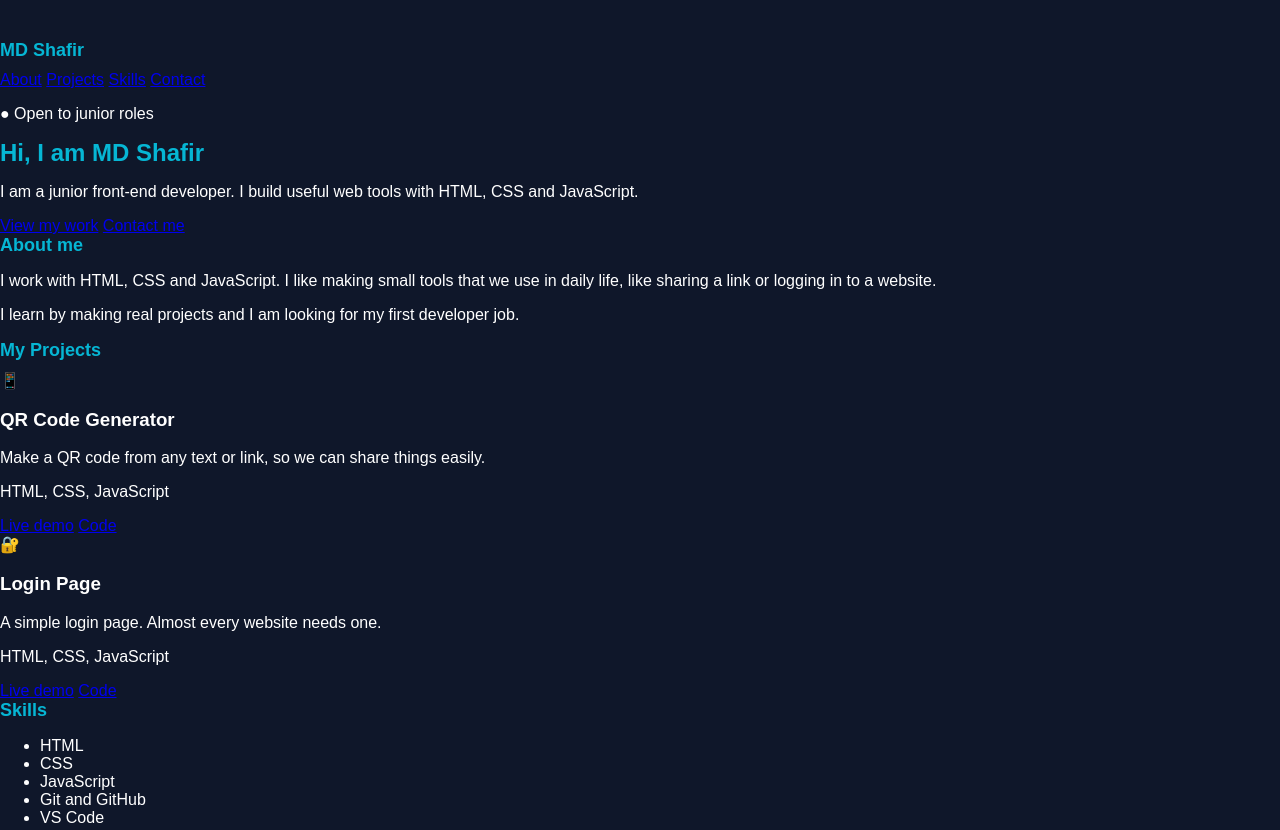
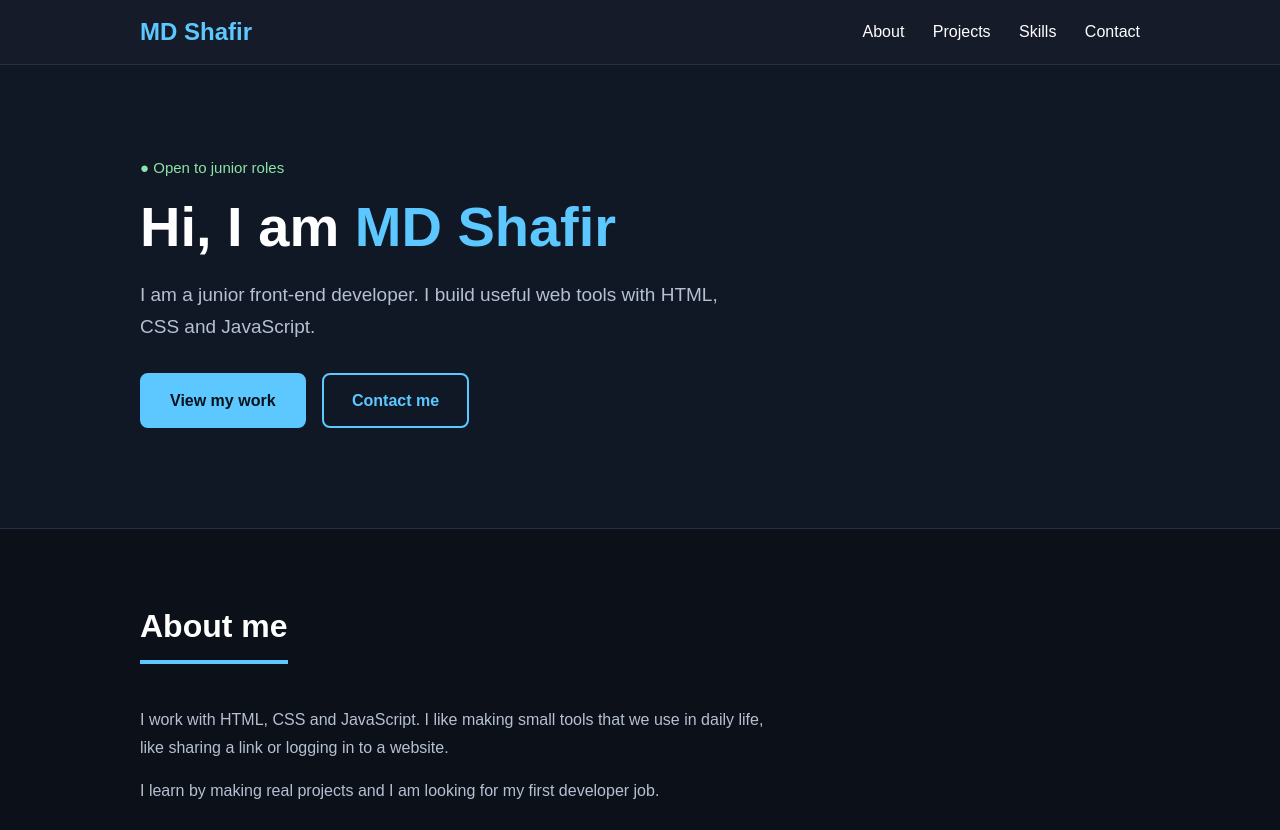
Before and after one commit to ShafirMD/portfolio, a plain HTML site: page index.html in a window 1280 px wide. Shown: the top 830 px of the page. Drawn offline with Linux system fonts and the light colour scheme.

Commit message:
Refactor CSS styles for improved layout and design

```diff
--- a/style.css
+++ b/style.css
@@ -1,120 +1,217 @@
 body {
-background-color: #0f172a;
-color: #ffffff;
-font-family: sans-serif;
-margin: 0px;
-padding-top: 40px;
+  margin: 0;
+  font-family: Arial, sans-serif;
+  background-color: #0c1018;
+  color: white;
+  line-height: 1.7;
 }
 
-.card {
-background-color: #1e293b;
-width: 320px;
-padding: 20px;
-border-radius: 12px;
-border: 2px solid #06b6d4;
+a {
+  color: #5cc8ff;
+  text-decoration: none;
+  margin-right: 15px;
 }
 
-h1 {
-color: #06b6d4;
-font-size: 24px;
-margin: 0px;
-font-weight: 600;
+/* keeps the content in the middle of the page */
+.content {
+  max-width: 1000px;
+  margin: 0 auto;
+  padding: 0 20px;
 }
 
-h2 {
-color: #06b6d4;
-font-size: 18px;
-margin: 0px 0px 10px 0px;
-font-weight: 600;
+/* navbar */
+.navbar {
+  background-color: #151b28;
+  border-bottom: 1px solid #263044;
 }
 
-.tagline {
-color: #cbd5e1;
-font-size: 13px;
-margin-top: 5px;
-font-weight: 500;
+.nav-inner {
+  display: flex;
+  justify-content: space-between;
+  align-items: center;
+  height: 64px;
 }
 
-.goal {
-color: #22d3ee;
-font-size: 13px;
-margin-top: 3px;
-font-weight: 600;
+.navbar h2 {
+  margin: 0;
+  color: #5cc8ff;
 }
 
-.desc {
-color: #e2e8f0;
-font-size: 13px;
-margin: 0px;
-font-weight: 500;
+.menu a {
+  color: white;
+  margin-left: 24px;
+  margin-right: 0;
 }
 
-.skill-item {
-background-color: #0f172a;
-color: #22d3ee;
-padding: 5px;
-border-radius: 5px;
-font-size: 13px;
-font-weight: 600;
-margin: 5px 0px;
-border: 1px solid #06b6d4;
+.menu a:hover {
+  color: #5cc8ff;
 }
 
-.proj-title {
-color: #06b6d4;
-font-size: 14px;
-font-weight: 600;
-margin: 0px;
+/* intro */
+.hero {
+  padding: 90px 0;
+  background-color: #101826;
 }
 
-.proj-link {
-display: inline-block;
-margin-top: 5px;
-background-color: #06b6d4;
-color: #000000;
-padding: 4px 10px;
-font-size: 12px;
-border-radius: 4px;
-text-decoration: none;
-font-weight: 600;
+.hero-inner {
+  display: flex;
+  justify-content: space-between;
+  align-items: center;
 }
 
-.proj-link:hover {
-background-color: #22d3ee;
+.hero-text {
+  max-width: 600px;
 }
 
-.contact-card {
-text-align: left;
+.small-text {
+  color: #8ee3a6;
+  font-size: 15px;
+  margin: 0;
 }
 
-.contact-card h2 {
-text-align: center;
+.hero h1 {
+  font-size: 56px;
+  line-height: 1.2;
+  margin: 12px 0;
 }
 
-.contact-item {
-font-size: 13px;
-font-weight: 500;
-color: #ffffff;
-margin: 10px 0px;
-display: flex;
-align-items: center;
-gap: 10px;
-padding-left: 10px;
+.name {
+  color: #5cc8ff;
 }
 
-.contact-item i {
-color: #06b6d4;
-font-size: 15px;
-width: 20px;
-text-align: center;
+.hero-p {
+  color: #b5c0d3;
+  font-size: 19px;
+  margin-bottom: 30px;
 }
 
-.contact-item a {
-color: #22d3ee;
-text-decoration: none;
-font-weight: 600;
+.button {
+  display: inline-block;
+  background-color: #5cc8ff;
+  color: #06121c;
+  font-weight: bold;
+  padding: 12px 28px;
+  border: 2px solid #5cc8ff;
+  border-radius: 8px;
+  margin-right: 12px;
+  margin-bottom: 10px;
 }
 
-.contact-item a:hover {
-text-decoration: underline;
+.button:hover {
+  background-color: #8bdaff;
 }
+
+.outline {
+  background-color: transparent;
+  color: #5cc8ff;
+}
+
+.outline:hover {
+  background-color: #1a2c40;
+}
+
+/* sections */
+.section {
+  padding: 70px 0;
+  border-top: 1px solid #263044;
+}
+
+.section h2 {
+  font-size: 32px;
+  margin-top: 0;
+  display: inline-block;
+  border-bottom: 4px solid #5cc8ff;
+  padding-bottom: 6px;
+}
+
+.section p {
+  max-width: 650px;
+  color: #b5c0d3;
+}
+
+/* project and contact boxes */
+.row {
+  display: flex;
+  flex-wrap: wrap;
+  gap: 24px;
+  margin-top: 20px;
+}
+
+.box {
+  flex: 1 1 280px;
+  background-color: #151b28;
+  border: 1px solid #263044;
+  border-radius: 14px;
+  padding: 26px;
+}
+
+.box:hover {
+  border-color: #5cc8ff;
+  transform: translateY(-5px);
+}
+
+.box h3 {
+  margin: 8px 0;
+  font-size: 22px;
+}
+
+.icon {
+  font-size: 36px;
+}
+
+.tools {
+  color: #8493ab;
+  font-size: 14px;
+}
+
+/* skills */
+.skill-list {
+  display: flex;
+  flex-wrap: wrap;
+  gap: 12px;
+  list-style: none;
+  padding: 0;
+  margin-top: 25px;
+}
+
+.skill-list li {
+  background-color: #151b28;
+  border: 1px solid #263044;
+  color: #5cc8ff;
+  padding: 8px 20px;
+  border-radius: 25px;
+}
+
+/* footer */
+.footer {
+  text-align: center;
+  padding: 25px;
+  color: #8493ab;
+  border-top: 1px solid #263044;
+}
+
+/* for phone */
+@media (max-width: 700px) {
+  .menu a {
+    margin-left: 12px;
+    font-size: 14px;
+  }
+
+  .hero {
+    padding: 50px 0;
+  }
+
+  .hero-inner {
+    flex-direction: column;
+    align-items: flex-start;
+    gap: 30px;
+  }
+
+  .hero h1 {
+    font-size: 38px;
+  }
+
+  .section {
+    padding: 45px 0;
+  }
+}
```
